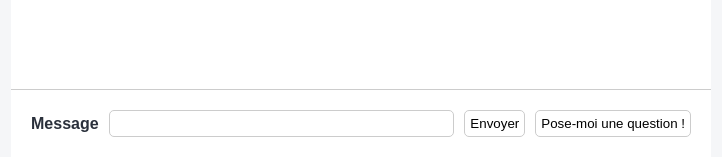
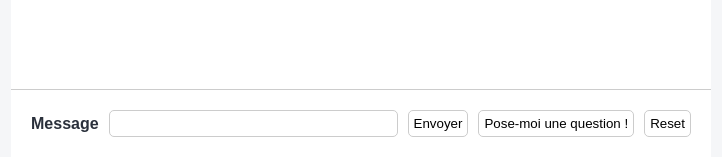
Before and after one commit to Nicolas-Bessin/Hackaton-IMI, a Flask app: page / in a window 1280 px wide. Shown: the part 643-800 px from the top of the page, without its empty margins (279-1001 px from the left). Run offline with Flask 3, Linux system fonts and the light colour scheme; parts of the project's set-up code (start-up, migrations or seed data) failed here and were passed over.

Commit message:
reset context

```diff
--- a/main.py
+++ b/main.py
@@ -4,7 +4,7 @@ from src.utils.ask_question_to_pdf import ask_question_to_pdf, gpt3_completion
 
 app = Flask(__name__)
 
-context = " "
+context = ""
 
 @app.route("/")
 def hello_world():
@@ -18,5 +18,8 @@ def prompt():
     context = context + "\n" + question + "\n" + answer
     return {"answer" : answer }, 200
 
-
-##test
+@app.route("/resetcontext")
+def reset():
+    global context
+    context = ""
+    return "FDP"
--- a/static/prompt.js
+++ b/static/prompt.js
@@ -2,6 +2,7 @@ const promptForm = document.getElementById("prompt-form");
 const submitButton = document.getElementById("submit-button");
 const questionButton = document.getElementById("question-button");
 const messagesContainer = document.getElementById("messages-container");
+const resetButton = document.getElementById("reset-button");
 
 const appendHumanMessage = (message) => {
   const humanMessageElement = document.createElement("div");
@@ -54,7 +55,12 @@ const handlePrompt = async (event) => {
   });
 };
 
+function reset() {
+  fetch("/resetcontext").then(response => response.text()).then(message => {console.log(message)})
+}
+
 promptForm.addEventListener("submit", handlePrompt);
+resetButton.addEventListener("click", reset)
 
 const handleQuestionClick = async (event) => {
   appendAIMessage(async () => {
--- a/templates/index.html
+++ b/templates/index.html
@@ -38,6 +38,11 @@
         <button type="button" class="button" id="question-button">
           Pose-moi une question !
         </button>
+
+        <button type="button" class="button" id="reset-button">
+          Reset
+        </button>
+
       </form>
 
       <script src="{{ url_for('static', filename='prompt.js') }}"></script>
```
